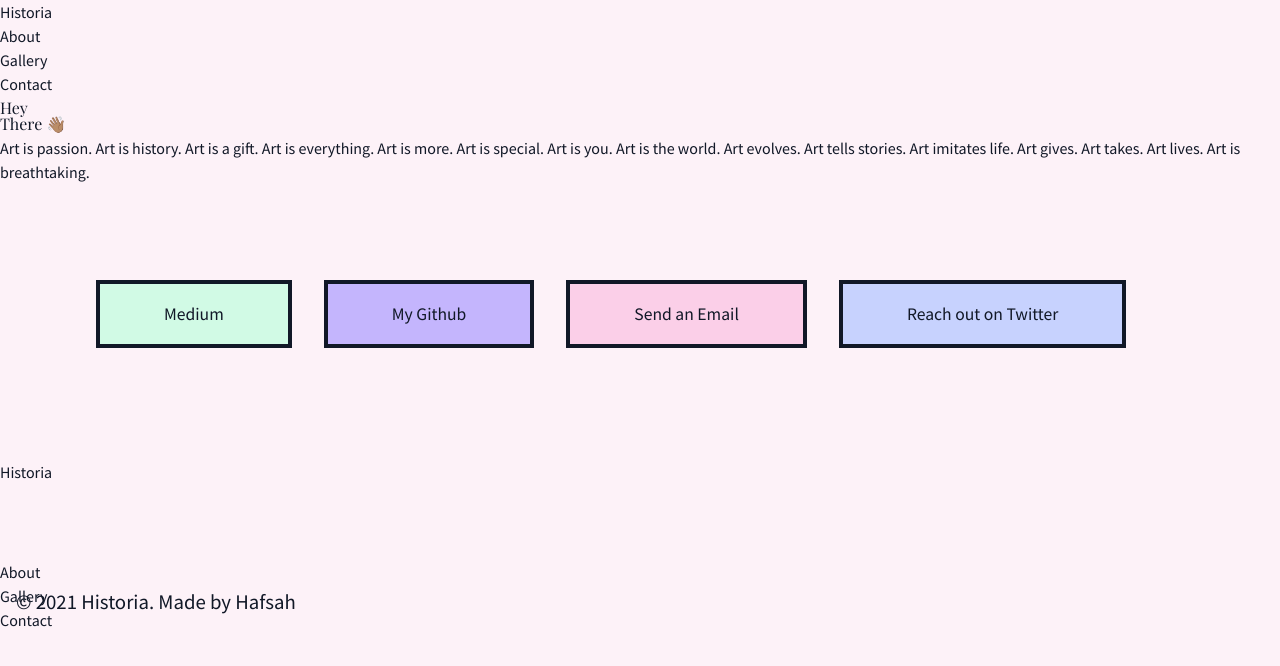
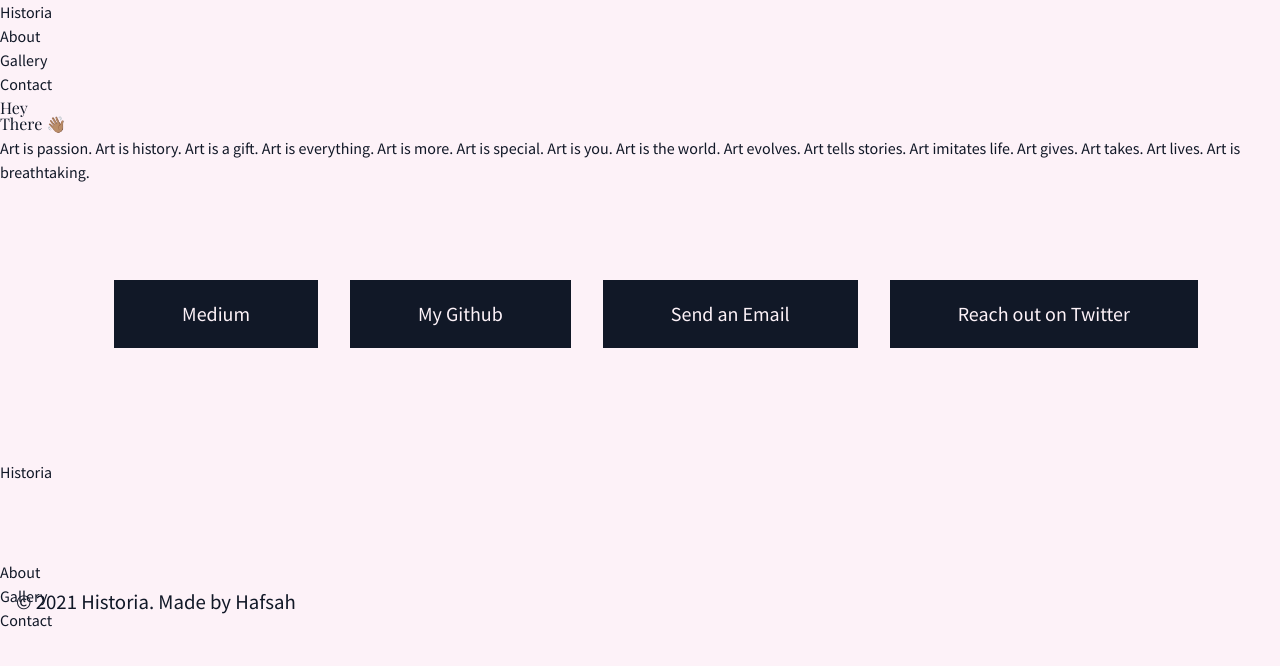
Before and after one commit to Iamhafsah/historia, a Next.js app: page /contact in a window 1280 px wide. Shown: the top 666 px of the page. Built offline with nearby package versions, Linux system fonts and the light colour scheme; what @netlify/classnames-template-literals would draw is missing.

Commit message:
Styles: Contact page styles

```diff
--- a/pages/contact.js
+++ b/pages/contact.js
@@ -6,10 +6,10 @@ const Contact = () => {
         <HeroText topText="Hey" bottomText="There 👋🏽" />
 
         <div className={`contact-div`}>
-        <a href="https://medium.com/@emekomahafsah"><p className="bg-green-100">Medium</p></a>
-        <a href="https://github.com/iamhafsah"> <p className="bg-purple-300">My Github</p></a>
-        <a href="mailto:emekomahafsah@gmail.com"><p className="bg-pink-200">Send an Email</p></a>
-        <a href="https://twitter.com/hafsyforever"><p className="bg-indigo-200">Reach out on Twitter</p></a>
+        <a href="https://medium.com/@emekomahafsah"><p className="">Medium</p></a>
+        <a href="https://github.com/iamhafsah"> <p className="">My Github</p></a>
+        <a href="mailto:emekomahafsah@gmail.com"><p className="">Send an Email</p></a>
+        <a href="https://twitter.com/hafsyforever"><p className="">Reach out on Twitter</p></a>
         </div>
         </>
     )
--- a/styles/globals.css
+++ b/styles/globals.css
@@ -30,30 +30,25 @@ h1{
     @apply mb-8;
 }
 .contact-div{
-    @apply pl-12;
-    @apply sm:pl-0;
-    @apply sm:px-32;
-    @apply md:px-4;
-    @apply lg:px-16;
     @apply py-24;
-    @apply md:flex;
+    @apply flex;
+    @apply flex-col;
+    @apply md:flex-row;
+    @apply justify-center;
+    @apply items-center;
 }
 .contact-div p{
     @apply border-4;
     @apply border-gray-900;
     @apply mb-4;
-    @apply max-w-max;
-    @apply md:max-w-full;
-    @apply px-8;
-    @apply md:px-4;
-    @apply lg:px-8;
-    @apply xl:px-16;
+    @apply max-w-max md:max-w-full;
+    @apply px-8 md:px-6  lg:px-8  xl:px-16;
     @apply py-4;
     @apply md:ml-8;
-    @apply lg:text-xl;
-    @apply md:text-[1.1rem] ;
+    @apply lg:text-xl  md:text-[1.1rem] ;
     @apply cursor-pointer;
-    @apply hover:-translate-y-4;
+    @apply bg-gray-900 hover:bg-pink-50;
+    @apply text-pink-50 hover:text-gray-900;
     @apply transition;
 }
 .galleria-image{
--- a/styles/tailwind.css
+++ b/styles/tailwind.css
@@ -13,9 +13,6 @@
        animation-play-state: paused;
        @apply cursor-pointer;
     }
-    /* .art-display{
-        display: inline-block;
-    } */
     .art-display::-webkit-scrollbar{
         display: none;
     }
```
